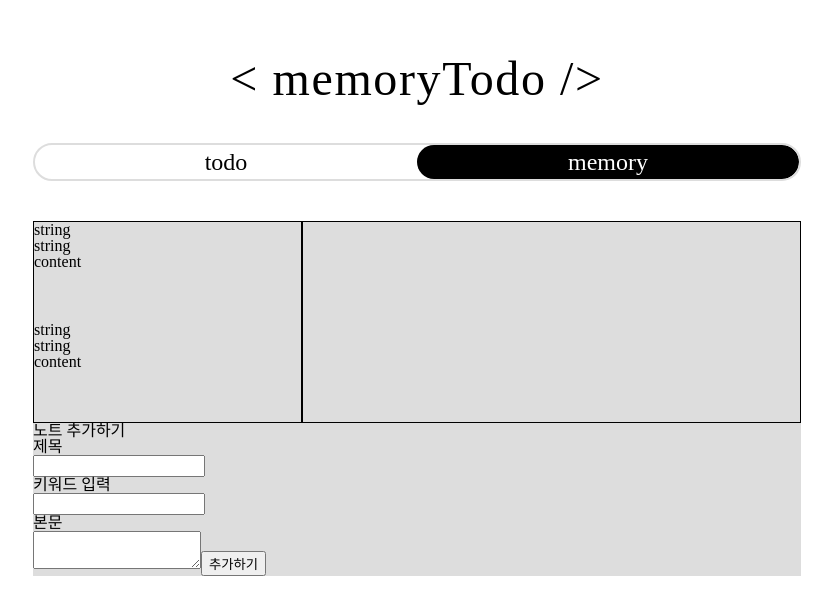
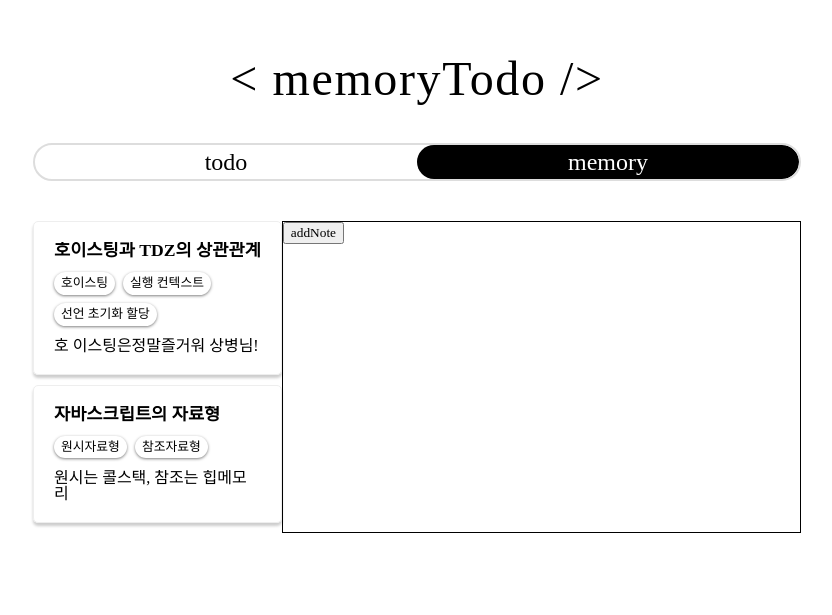
Before and after one commit to CHOI-K-ROCK/TODO_TS, a React (Create React App) app: page /memory in a window 1280 px wide. Shown: the part 105-720 px from the top of the page, without its empty margins (223-1055 px from the left). Built offline with nearby package versions, Linux system fonts and the light colour scheme; a web font is replaced by a local one.

Commit message:
memory list 컴포넌트 완성

```diff
--- a/src/components/Memory/AddNote.tsx
+++ b/src/components/Memory/AddNote.tsx
@@ -10,11 +10,21 @@ function AddNote(): JSX.Element {
   const dispatch = useDispatch();
 
   const [title, setTitle] = useState<string>('');
-  const [keywords, setKeywords] = useState<string[]>([]);
+  const [keywords, setKeywords] = useState<string | null>(null);
+  // 키워드는 추가 할 수도, 안 할 수도 있음
   const [content, setContent] = useState<string>('');
 
   const addNote = () => {
-    dispatch(notesActions.addNote({ id: uuidv4(), title, keywords, content }));
+    const keywordsArr = keywords?.split(',');
+    // 옵셔널 체이닝으로 키워드가 있는 경우에만.
+    dispatch(
+      notesActions.addNote({
+        id: uuidv4(),
+        title,
+        keywords: keywordsArr,
+        content,
+      })
+    );
   };
 
   return (
@@ -30,7 +40,7 @@ function AddNote(): JSX.Element {
       <input
         type="text"
         className="tag_input"
-        // onChange={(e) => setKeywords(e.target.value)}
+        onChange={(e) => setKeywords(e.target.value)}
       />
       <h3>본문</h3>
       <textarea
--- a/src/components/Memory/ListItem.tsx
+++ b/src/components/Memory/ListItem.tsx
@@ -1,26 +1,131 @@
 import React from 'react';
 import styled from 'styled-components';
 
-const Container = styled.li`
-  height: 100px;
+const Item = styled.li`
+  align-items: center;
+
+  width: 100%;
+  min-height: 70px;
+  height: max-content;
+
+  margin-bottom: 10px;
+  padding: 20px;
+
+  box-sizing: border-box;
+  border: 1px solid #eee;
+
+  border-radius: 5px;
+  box-shadow: 0 3px 3px rgba(0, 0, 0, 0.2);
+
+  word-break: break-all;
+
+  animation: rise 0.3s;
+
+  @keyframes rise {
+    0% {
+      opacity: 0;
+      transform: translateY(5px);
+    }
+
+    100% {
+      opacity: 1;
+      transform: translateY(0);
+    }
+  }
+
+  cursor: pointer;
+
+  &:hover {
+    background-color: #f8f8f8;
+  }
+
+  .title {
+    overflow: hidden;
+    text-overflow: ellipsis;
+    white-space: nowrap;
+
+    font-size: 1.1rem;
+    font-weight: bold;
+
+    margin-bottom: 10px;
+    height: 20px;
+  }
+
+  .content {
+    overflow: hidden;
+    text-overflow: ellipsis;
+
+    display: -webkit-box;
+    -webkit-line-clamp: 2;
+    -webkit-box-orient: vertical;
+
+    // 두 줄 이상인 경우에 말줄임을 사용한다.
+    // 위의 세 속성을 모두 사용해야함.
+  }
+`;
+
+const KeywordsWrapper = styled.div`
+  display: flex;
+  flex-wrap: wrap;
+  gap: 8px;
+
+  margin-bottom: 12px;
+
+  .keyword {
+    font-size: 0.8rem;
+
+    min-width: 30px;
+    width: max-content;
+    padding: 5px 7px;
+
+    text-align: center;
+    background-color: #fff;
+    border-radius: 100vmax;
+
+    box-shadow: 0 1px 3px rgba(0, 0, 0, 0.5);
+  }
 `;
 
 interface INote {
   id: string;
   title: string;
-  keywords: string[];
+  keywords?: string[];
   content: string;
 }
 
-function ListItem({ note }: { note: INote }): JSX.Element {
-  const { id, title, content } = note;
+function ListItem({
+  note,
+  setCurrentNote,
+}: {
+  note: INote;
+  setCurrentNote: React.Dispatch<React.SetStateAction<INote>>;
+}): JSX.Element {
+  const { id, title, keywords, content } = note;
 
   return (
-    <Container>
-      <div className="id">{id}</div>
+    <Item
+      onClick={() =>
+        setCurrentNote({
+          id,
+          title,
+          keywords,
+          content,
+        })
+      }
+    >
       <div className="title">{title}</div>
+      <KeywordsWrapper>
+        {keywords?.map((el, idx) => {
+          return (
+            // eslint-disable-next-line react/no-array-index-key
+            <div className="keyword" key={idx}>
+              {el}
+            </div>
+          );
+        })}
+      </KeywordsWrapper>
       <div className="content">{content}</div>
-    </Container>
+    </Item>
   );
 }
 
--- a/src/components/Memory/Memory.tsx
+++ b/src/components/Memory/Memory.tsx
@@ -7,17 +7,17 @@ import ListItem from './ListItem';
 import Viewer from './Viewer';
 
 const Container = styled.section`
-  display: grid;
-  grid-template-columns: 3.5fr 6.5fr;
+  display: flex;
 
   width: 100%;
-  background-color: #ddd;
 
   .lists {
-    border: 1px solid;
+    width: 35%;
   }
 
   .contents {
+    width: 75%;
+    box-sizing: border-box;
     border: 1px solid;
   }
 `;
@@ -25,7 +25,7 @@ const Container = styled.section`
 interface INote {
   id: string;
   title: string;
-  keywords: string[];
+  keywords?: string[];
   content: string;
 }
 
@@ -33,7 +33,7 @@ function Memory(): JSX.Element {
   const notesSlice = useSelector(
     (state: { notesSlice: { notes: INote[] } }) => state.notesSlice.notes
   );
-
+  const [openAdd, setOpenAdd] = useState<boolean>(false);
   const [currentNote, setCurrentNote] = useState<INote>({
     id: '',
     title: '',
@@ -41,20 +41,26 @@ function Memory(): JSX.Element {
     content: '',
   });
 
+  const toggleAdd = () => {
+    setOpenAdd(!openAdd);
+  };
+
   return (
     <Container>
       <ul className="lists">
         {notesSlice.map((note, idx) => {
           return (
             // eslint-disable-next-line react/no-array-index-key
-            <ListItem key={idx} note={note} />
+            <ListItem key={idx} note={note} setCurrentNote={setCurrentNote} />
           );
         })}
       </ul>
       <div className="contents">
-        <Viewer note={currentNote} setCurrentNote={setCurrentNote} />
+        <button type="button" onClick={toggleAdd}>
+          addNote
+        </button>
+        {openAdd ? <AddNote /> : <Viewer note={currentNote} />}
       </div>
-      <AddNote />
     </Container>
   );
 }
--- a/src/components/Memory/Viewer.tsx
+++ b/src/components/Memory/Viewer.tsx
@@ -1,24 +1,26 @@
 import React from 'react';
 import styled from 'styled-components';
 
-const Container = styled.section``;
+const Container = styled.section`
+  height: 100%;
+`;
 
 interface INote {
   id: string;
   title: string;
-  keywords: string[];
+  keywords?: string[];
   content: string;
 }
 
-function Viewer({
-  note,
-}: {
-  note: INote;
-  // eslint-disable-next-line react/no-unused-prop-types
-  setCurrentNote: React.Dispatch<React.SetStateAction<INote>>;
-}): JSX.Element {
+function Viewer({ note }: { note: INote }): JSX.Element {
   const { id, title, keywords, content } = note;
-  return <Container>{id}</Container>;
+  return (
+    <Container>
+      <div className="title">{title}</div>
+      <div className="keywords">{keywords}</div>
+      <div className="content">{content}</div>
+    </Container>
+  );
 }
 
 export default Viewer;
--- a/src/modules/memory.ts
+++ b/src/modules/memory.ts
@@ -4,23 +4,23 @@ import { createSlice } from '@reduxjs/toolkit';
 interface INote {
   id: string;
   title: string;
-  keywords: string[];
+  keywords?: string[];
   content: string;
 }
 
 const initialState = {
   notes: [
     {
-      id: 'string',
-      title: 'string',
-      keywords: ['a', 'b'],
-      content: 'content',
+      id: '2108fb0-83003h4-23124f4',
+      title: '호이스팅과 TDZ의 상관관계',
+      keywords: ['호이스팅', '실행 컨텍스트', '선언 초기화 할당'],
+      content: '호 이스팅은정말즐거워 상병님!',
     },
     {
-      id: 'string',
-      title: 'string',
-      keywords: ['a', 'b'],
-      content: 'content',
+      id: '2affsb0-skd20sd03h4-239asg4',
+      title: '자바스크립트의 자료형',
+      keywords: ['원시자료형', '참조자료형'],
+      content: '원시는 콜스택, 참조는 힙메모리',
     },
   ],
 };
```
